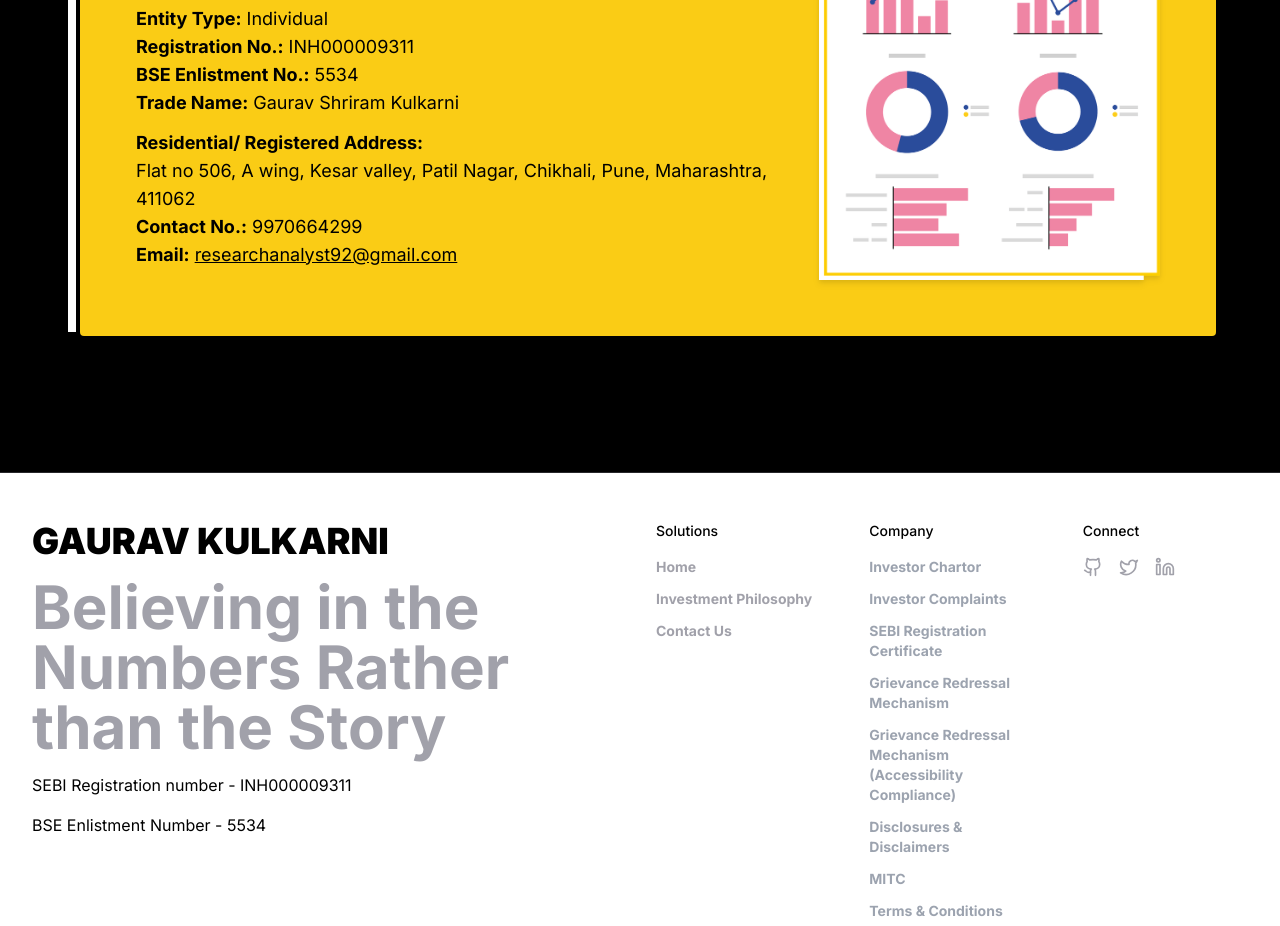
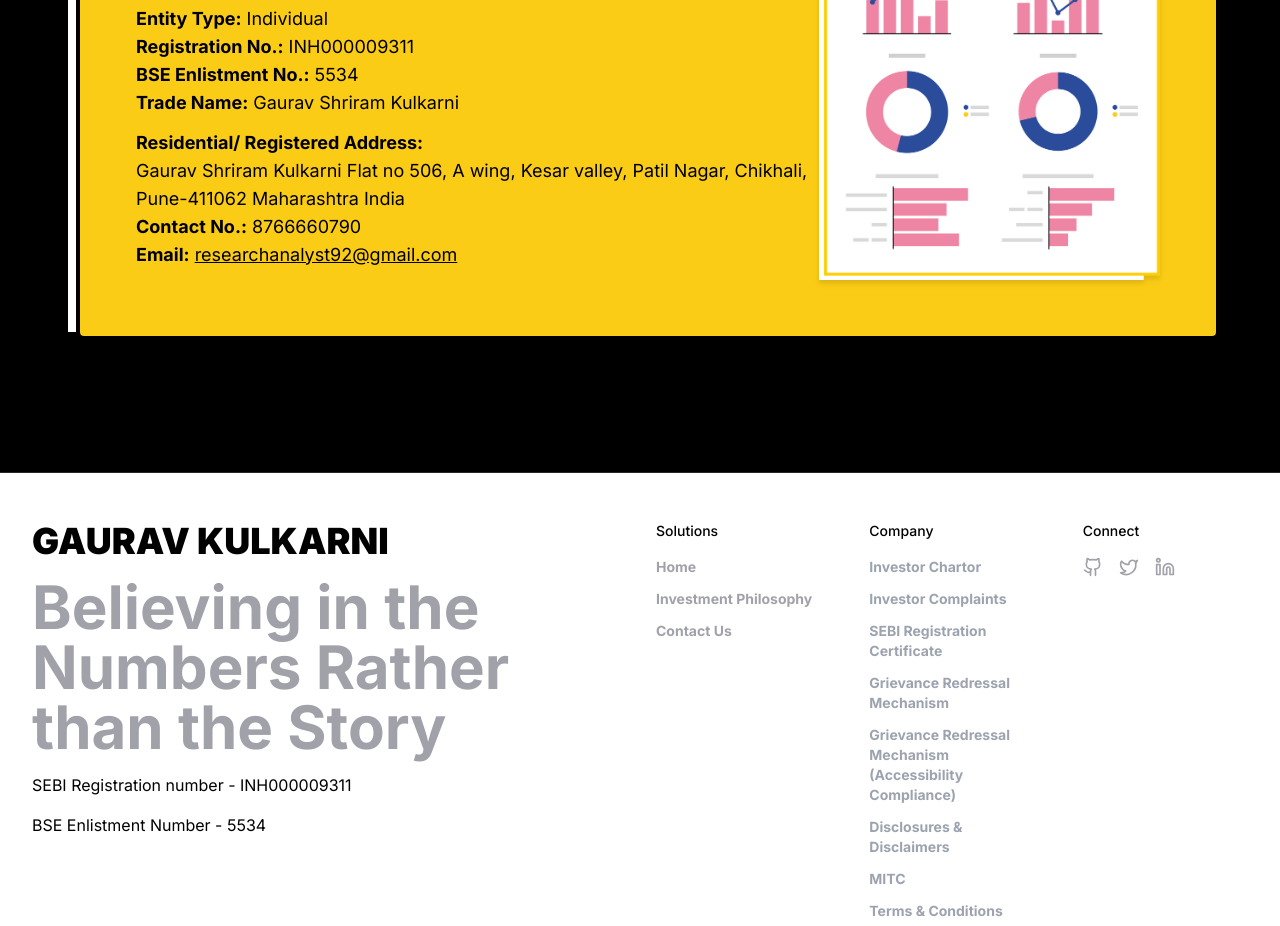
Before and after one commit to Abhishekbhakari/stock, a Next.js app: page / in a window 1280 px wide. Shown: the part 3600-4526 px from the top of the page. Built offline with nearby package versions, Linux system fonts and the light colour scheme.

Commit message:
feat: add CTA component with SEBI registration details and contact information

```diff
--- a/components/cta.tsx
+++ b/components/cta.tsx
@@ -31,9 +31,14 @@ export default function CTA() {
                 </div>
                 <div>
                   <p><strong>Residential/ Registered Address:</strong><br />
-                    Flat no 506, A wing, Kesar valley, Patil Nagar, Chikhali, Pune, Maharashtra, 411062
+                   Gaurav Shriram Kulkarni
+Flat no 506, A wing, Kesar valley,
+Patil Nagar, Chikhali,
+Pune-411062
+Maharashtra
+India
                   </p>
-                  <p><strong>Contact No.:</strong> 9970664299</p>
+                  <p><strong>Contact No.:</strong> 8766660790</p>
                   <p><strong>Email:</strong> <a href="mailto:researchanalyst92@gmail.com" className="underline hover:text-blue-600">researchanalyst92@gmail.com</a></p>
                 </div>
               </div>
```
